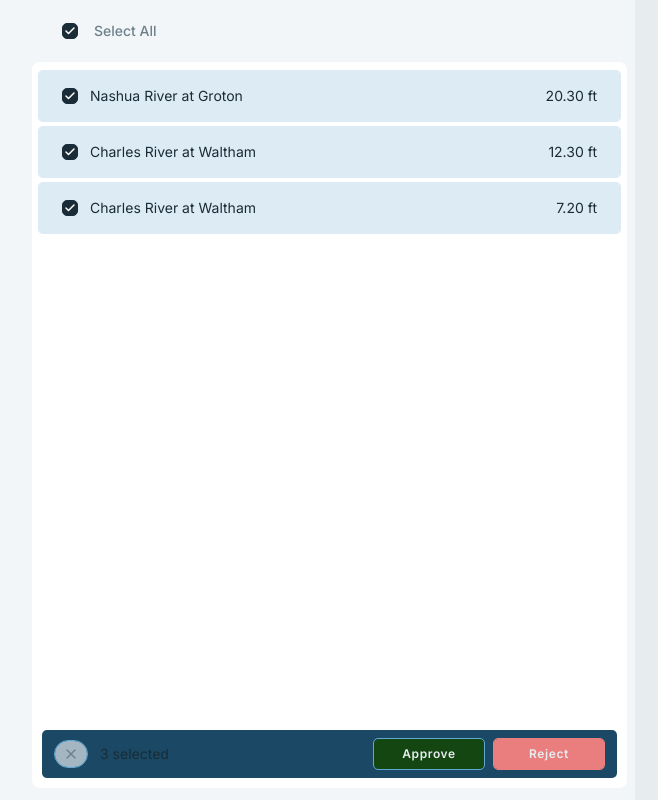
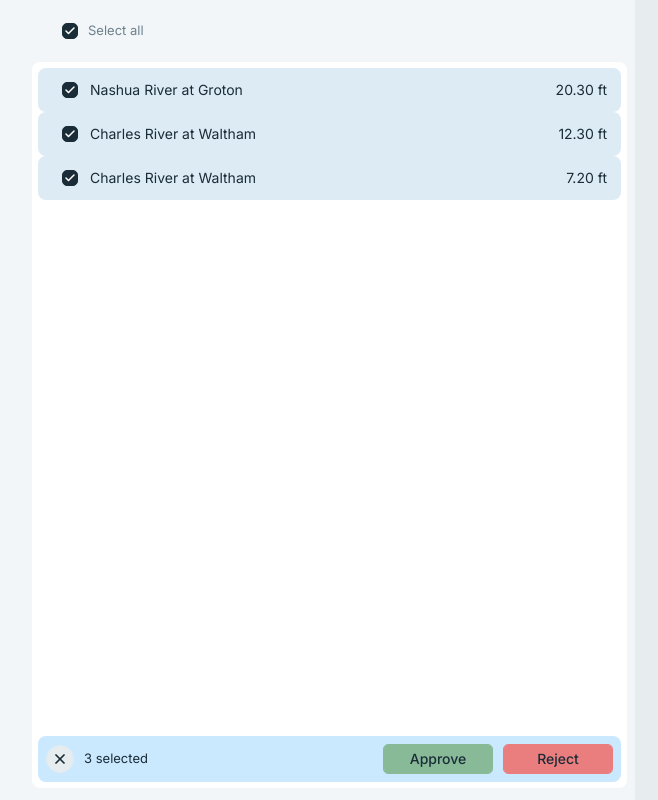
Before and after one commit to JumboCode/massachusetts-river-alliance, a Next.js app: page /admin in a window 1280 px wide. Both pictures are taken after a click on the checkbox 280 px from the left and 31 px from the top of the page. Shown: the whole page, without its empty margins (210-868 px from the left). Built offline with nearby package versions, Linux system fonts and the light colour scheme.

Commit message:
fix: restyle bulk action bar, rows and select all to the hi-fi design

```diff
--- a/src/app/admin/_components/bulk-action-bar.tsx
+++ b/src/app/admin/_components/bulk-action-bar.tsx
@@ -1,6 +1,6 @@
 /***************************************************************
  *
- *        src/app/admin/_components/reading-card.tsx
+ *        src/app/admin/_components/bulk-action-bar.tsx
  *
  *         Author: Grant, Will
  *           Date: 11/15/2026
@@ -13,7 +13,7 @@
 import { Button } from "@/components/ui/button";
 import { X } from "lucide-react";
 
-export function ActionBar({
+export function BulkActionBar({
     count,
     onApprove,
     onReject,
@@ -25,22 +25,24 @@ export function ActionBar({
     onClear: () => void;
 }) {
     return (
-        <div className="mx-1 mb-1 flex shrink-0 items-center justify-between gap-3 rounded-md bg-warning-foreground px-3 py-2">
-            <div className="flex gap-3 items-center">
+        <div className="sticky bottom-0 flex shrink-0 items-center justify-between rounded-xl bg-warning p-2">
+            <div className="flex items-center gap-2.5">
                 <Button
                     onClick={onClear}
+                    size="icon-sm"
                     aria-label="Clear selection"
-                    className="size-7 rounded-full bg-card/60 text-muted-foreground hover:bg-card hover:text-foreground"
+                    className="size-7 rounded-full border-background bg-background text-foreground hover:bg-background"
                 >
-                    <X className="size-4" />
+                    <X className="size-4" strokeWidth={2.625} />
                 </Button>
 
-                <p className="text-body text-foreground">{count} selected</p>
+                <p className="text-ui text-foreground">{count} selected</p>
             </div>
-            <div className="flex gap-2">
+            <div className="flex gap-2.5">
                 <Button
                     onClick={onApprove}
-                    className="h-8 w-28 bg-success-foreground font-semibold tracking-wider text-background"
+                    variant="approve"
+                    className="h-7.5 w-27.5 text-body font-medium"
                 >
                     Approve
                 </Button>
@@ -48,7 +50,7 @@ export function ActionBar({
                 <Button
                     onClick={onReject}
                     variant="destructive"
-                    className="h-8 w-28 bg-destructive font-semibold tracking-wider text-background"
+                    className="h-7.5 w-27.5 text-body font-medium"
                 >
                     Reject
                 </Button>
--- a/src/app/admin/_components/reading-card.tsx
+++ b/src/app/admin/_components/reading-card.tsx
@@ -13,6 +13,7 @@
 import { Checkbox } from "@/components/ui/checkbox";
 import type { Reading, Status } from "@/lib/arcgis/schemas";
 import { SITES } from "@/lib/sites";
+import { cn } from "@/lib/utils";
 
 export function ReadingCard({
     reading,
@@ -31,14 +32,18 @@ export function ReadingCard({
 
     return (
         <div
-            className={`flex items-center gap-3 px-6 py-4 transition-colors ${checked ? "my-0.5 rounded-md bg-accent" : "border-b border-border bg-card hover:bg-muted/50"}`}
+            className={cn(
+                "flex items-center gap-3 py-3 pr-3.5 pl-6",
+                checked
+                    ? "rounded-xl bg-accent"
+                    : "border-b border-border bg-card",
+            )}
         >
-            {" "}
             <Checkbox
                 checked={checked}
                 onCheckedChange={onCheckedChange}
-                aria-label={`Select reading: ${siteName}`}
-            ></Checkbox>
+                aria-label={`Select reading: ${siteName}, ${reading.gageHeightFt.toFixed(2)} ft`}
+            />
             <span className="text-body text-foreground">{siteName}</span>
             <span className="ml-auto text-body text-foreground">
                 {reading.gageHeightFt.toFixed(2)} ft
--- a/src/app/admin/_components/review-page.tsx
+++ b/src/app/admin/_components/review-page.tsx
@@ -20,7 +20,7 @@ import { useState } from "react";
 import type { Reading, Status } from "@/lib/arcgis/schemas";
 import { ReadingCard } from "./reading-card";
 import { Checkbox } from "@/components/ui/checkbox";
-import { ActionBar } from "./bulk-action-bar";
+import { BulkActionBar } from "./bulk-action-bar";
 import { Label } from "@/components/ui/label";
 
 export type Filters = {
@@ -79,7 +79,7 @@ export function ReviewPage({
             <section className="flex w-150.75 shrink-0 flex-col bg-muted pr-2 pb-3">
                 {/* Select all and filters */}
                 <div className="flex h-15.5 shrink-0 items-center justify-between pl-7.5">
-                    <div className="flex items-center gap-4">
+                    <div className="flex items-center gap-2.5">
                         <Checkbox
                             checked={
                                 visible.length > 0 &&
@@ -108,9 +108,9 @@ export function ReviewPage({
                         />
                         <Label
                             htmlFor="select-all"
-                            className="text-body text-muted-foreground"
+                            className="text-ui font-normal text-muted-foreground"
                         >
-                            Select All
+                            Select all
                         </Label>
                     </div>
                 </div>
@@ -156,7 +156,7 @@ export function ReviewPage({
 
                     {/* Bulk action bar */}
                     {checked.length > 0 && (
-                        <ActionBar
+                        <BulkActionBar
                             count={checked.length}
                             onClear={() => setSelectedIds(new Set())}
                             onApprove={() => {
```
